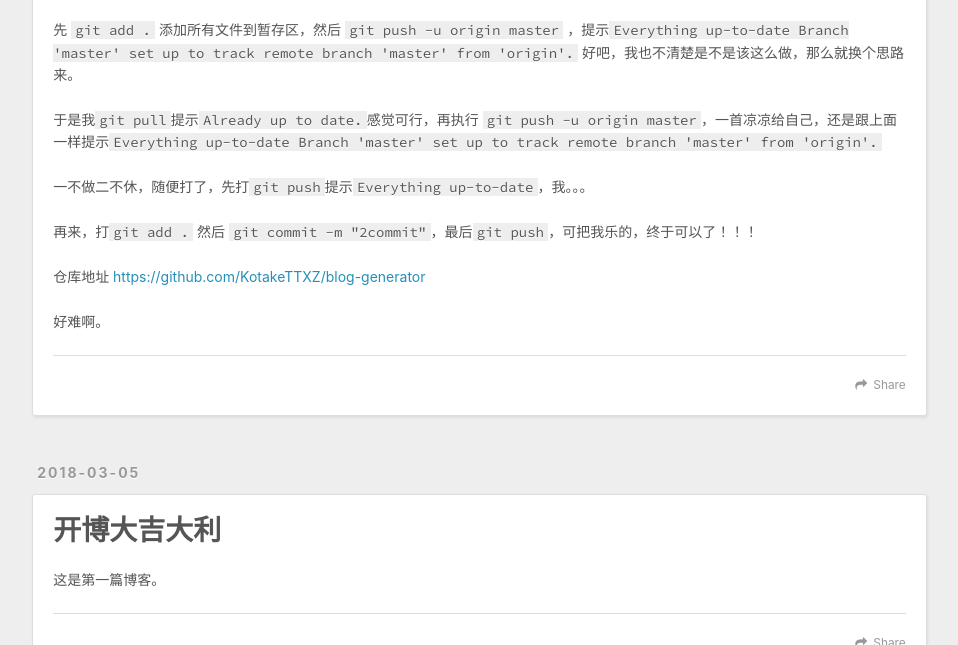
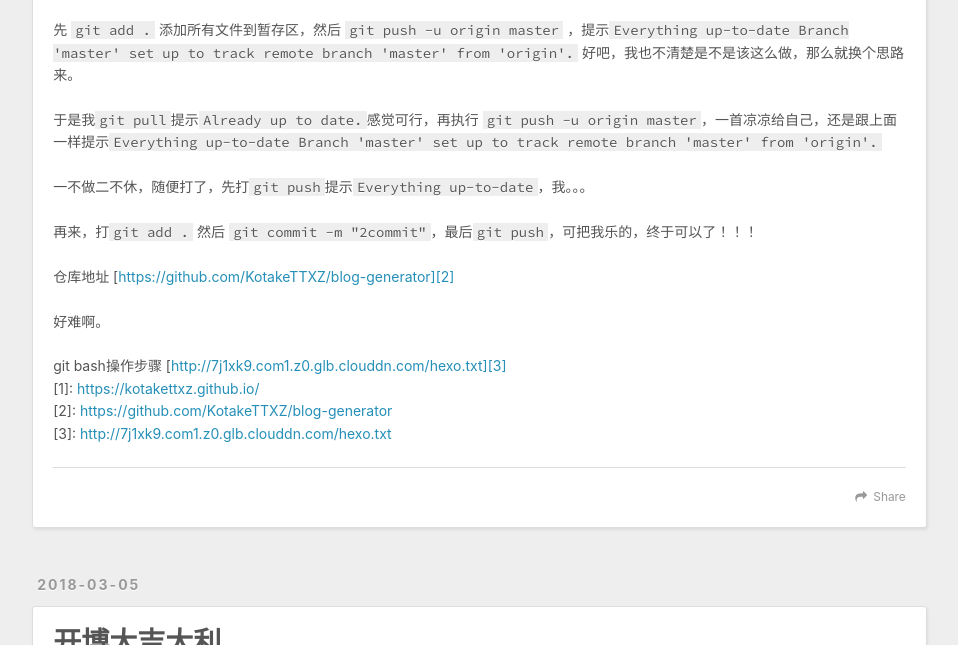
Before and after one commit to KotakeTTXZ/KotakeTTXZ.github.io, a plain HTML site: page index.html in a window 1280 px wide. Shown: the part 2337-2982 px from the top of the page, without its empty margins (8-966 px from the left). Drawn offline with nearby package versions, Linux system fonts and the light colour scheme.

Commit message:
Site updated: 2018-03-05 20:59:51

```diff
--- a/index.html
+++ b/index.html
@@ -102,7 +102,7 @@
 <p>4、步骤11，执行hexo deploy ，由于忘记执行步骤10了，因此提示ERROR Deployer not found: git</p>
 </blockquote>
 <blockquote>
-<p>5、完成上述步骤，已经能正常打开<a href="https://kotakettxz.github.io/">我的博客</a>了，然而！！显示的是md页面？？（就是一个写着blog-generator的#标题），跑去Code里看，也没发现md文件，那这个md页面是哪里来的呢。。。也不管了，just google，第六感告诉我_config.yml里的url就可以了，再次hexo deploy，还真TM正常显示博客页面了，但是我还是不确定是不是url的问题，因为按照老师的步骤应该不需要这么做。</p>
+<p>5、完成上述步骤，已经能正常打开[我的博客][1]了，然而！！显示的是md页面？？（就是一个写着blog-generator的#标题），跑去Code里看，也没发现md文件，那这个md页面是哪里来的呢。。。也不管了，just google，第六感告诉我_config.yml里的url就可以了，再次hexo deploy，还真TM正常显示博客页面了，但是我还是不确定是不是url的问题，因为按照老师的步骤应该不需要这么做。</p>
 </blockquote>
 <p><img src="http://toacg.qiniudn.com/18-3-5/46084044.jpg" alt="博客页面"></p>
 <hr>
@@ -114,13 +114,14 @@ Branch &#39;master&#39; set up to track remote branch &#39;master&#39; from &#39
 Branch &#39;master&#39; set up to track remote branch &#39;master&#39; from &#39;origin&#39;.</code></p>
 <p>一不做二不休，随便打了，先打<code>git push</code>提示<code>Everything up-to-date</code>，我。。。</p>
 <p>再来，打<code>git add .</code> 然后 <code>git commit -m &quot;2commit&quot;</code>，最后<code>git push</code>，可把我乐的，终于可以了！！！</p>
-<p>仓库地址 <a href="https://github.com/KotakeTTXZ/blog-generator" target="_blank" rel="noopener">https://github.com/KotakeTTXZ/blog-generator</a></p>
+<p>仓库地址 [<a href="https://github.com/KotakeTTXZ/blog-generator][2]" target="_blank" rel="noopener">https://github.com/KotakeTTXZ/blog-generator][2]</a></p>
 <p>好难啊。</p>
+<p>git bash操作步骤 [<a href="http://7j1xk9.com1.z0.glb.clouddn.com/hexo.txt][3]" target="_blank" rel="noopener">http://7j1xk9.com1.z0.glb.clouddn.com/hexo.txt][3]</a><br>  [1]: <a href="https://kotakettxz.github.io/">https://kotakettxz.github.io/</a><br>  [2]: <a href="https://github.com/KotakeTTXZ/blog-generator" target="_blank" rel="noopener">https://github.com/KotakeTTXZ/blog-generator</a><br>  [3]: <a href="http://7j1xk9.com1.z0.glb.clouddn.com/hexo.txt" target="_blank" rel="noopener">http://7j1xk9.com1.z0.glb.clouddn.com/hexo.txt</a></p>
 
 
     </div>
     <footer class="article-footer">
-      <a data-url="https://kotakettxz.github.io/2018/03/05/迷迷糊糊的弄好了博客/" data-id="cjee88l4m0002twv0115a29ds" class="article-share-link">Share</a>
+      <a data-url="https://kotakettxz.github.io/2018/03/05/迷迷糊糊的弄好了博客/" data-id="cjee8g5ji000058v06xx8iknj" class="article-share-link">Share</a>
 
 
     </footer>
@@ -157,7 +158,7 @@ Branch &#39;master&#39; set up to track remote branch &#39;master&#39; from &#39
 
     </div>
     <footer class="article-footer">
-      <a data-url="https://kotakettxz.github.io/2018/03/05/开博大吉大利/" data-id="cjee88l4e0000twv01eev1npf" class="article-share-link">Share</a>
+      <a data-url="https://kotakettxz.github.io/2018/03/05/开博大吉大利/" data-id="cjee8g5jo000158v0uz8pqrkn" class="article-share-link">Share</a>
 
 
     </footer>
@@ -202,7 +203,7 @@ Branch &#39;master&#39; set up to track remote branch &#39;master&#39; from &#39
 
     </div>
     <footer class="article-footer">
-      <a data-url="https://kotakettxz.github.io/2018/03/05/hello-world/" data-id="cjee88l4j0001twv0jls4wgjo" class="article-share-link">Share</a>
+      <a data-url="https://kotakettxz.github.io/2018/03/05/hello-world/" data-id="cjee8g5jr000258v0ja7pxjt9" class="article-share-link">Share</a>
 
 
     </footer>
```
Also changed, not shown: 2018/03/05/hello-world/index.html (+1 -1 lines), 2018/03/05/开博大吉大利/index.html (+1 -1 lines), 2018/03/05/迷迷糊糊的弄好了博客/index.html (+5 -4 lines).
